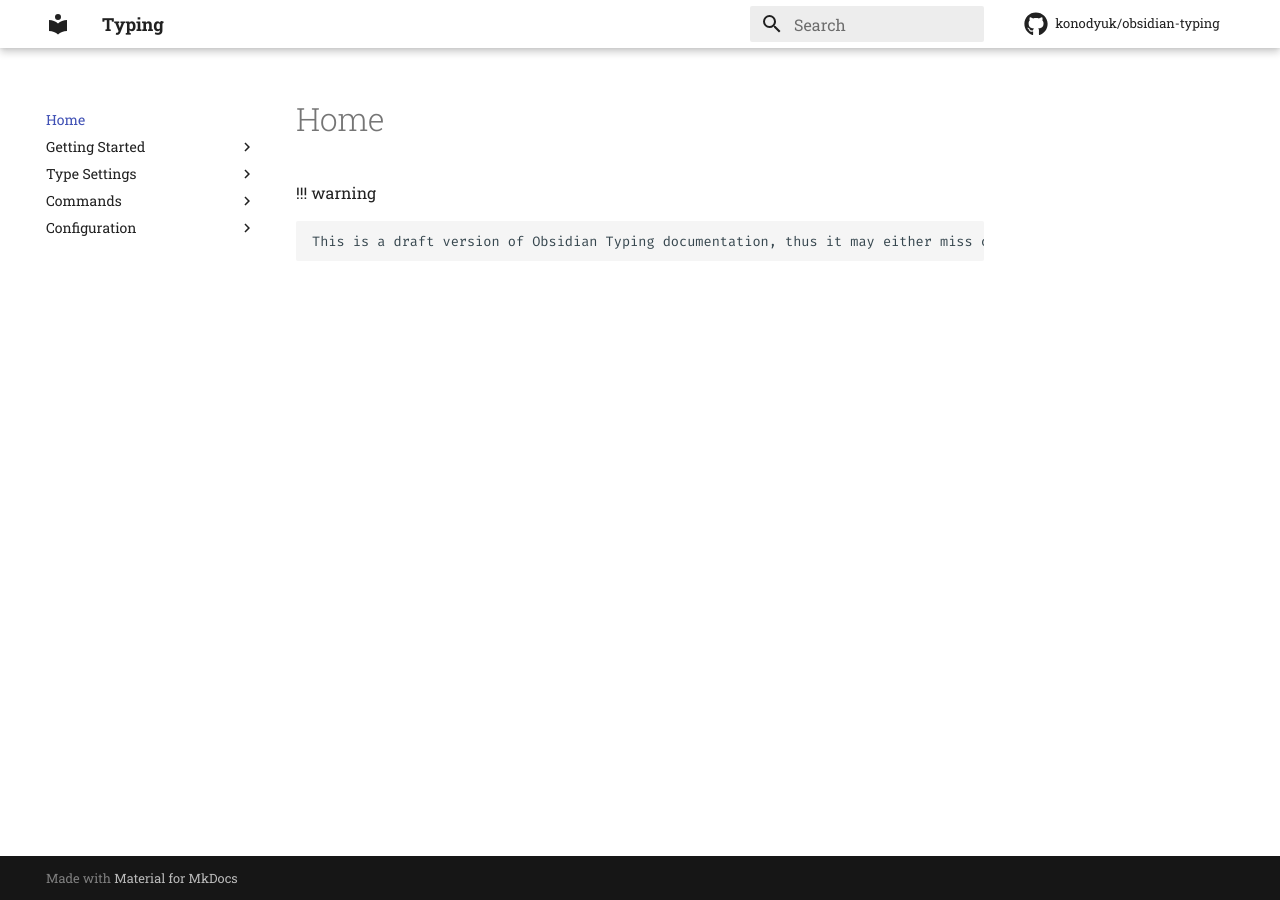
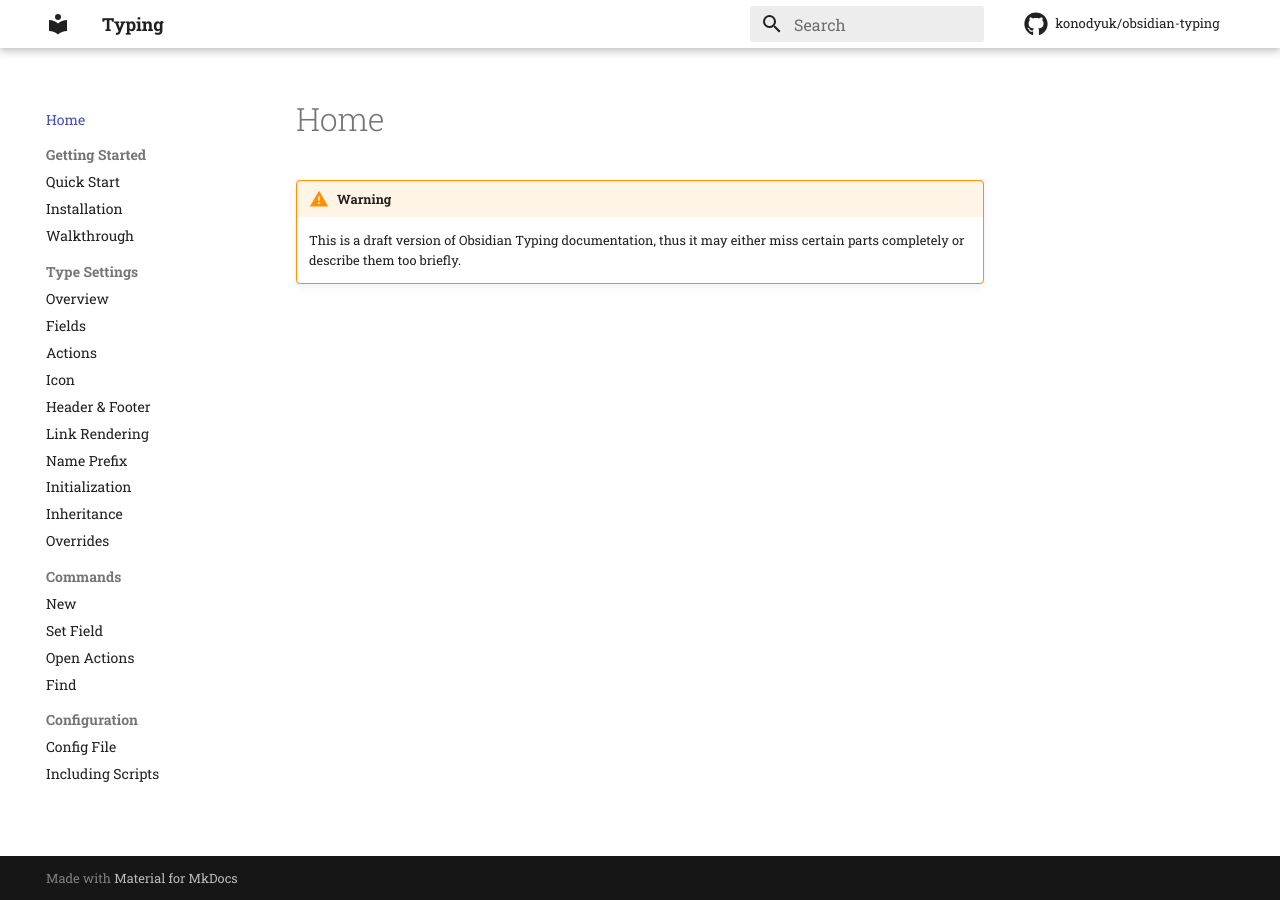
Before and after one commit to konodyuk/obsidian-typing, an MkDocs documentation site: the page built from docs/docs/index.md, in a window 1280 px wide. Built offline with MkDocs 1.6.1 and Material for MkDocs 9.7.7, drawn with Linux system fonts in a browser that asks for light colours; comment, search, counter and statistics services are not loaded.

Commit message:
return features and extensions

```diff
--- a/docs/mkdocs.yml
+++ b/docs/mkdocs.yml
@@ -11,14 +11,14 @@
     # text: Lato
     text: Roboto Slab
     code: Fira Code
-  # features:
-  #   - navigation.instant
-  #   - navigation.tracking
-  #   # - navigation.tabs
-  #   - navigation.sections
-  #   - search.suggest
-  #   - search.highlight
-  #   - content.code.annotate
+  features:
+    - navigation.instant
+    - navigation.tracking
+    # - navigation.tabs
+    - navigation.sections
+    - search.suggest
+    - search.highlight
+    - content.code.annotate
   icon:
     repo: fontawesome/brands/github
 plugins:
@@ -28,13 +28,13 @@
 #     provider: google
 #     property: ${{ secrets.GA_TOKEN }}
 
-# markdown_extensions:
-#   - abbr
-#   - admonition
-#   - attr_list
-#   - pymdownx.highlight
-#   - pymdownx.details
-#   - pymdownx.superfences
+markdown_extensions:
+  - abbr
+  - admonition
+  - attr_list
+  - pymdownx.highlight
+  - pymdownx.details
+  - pymdownx.superfences
 
 extra_css:
   - stylesheets/extra.css
```
